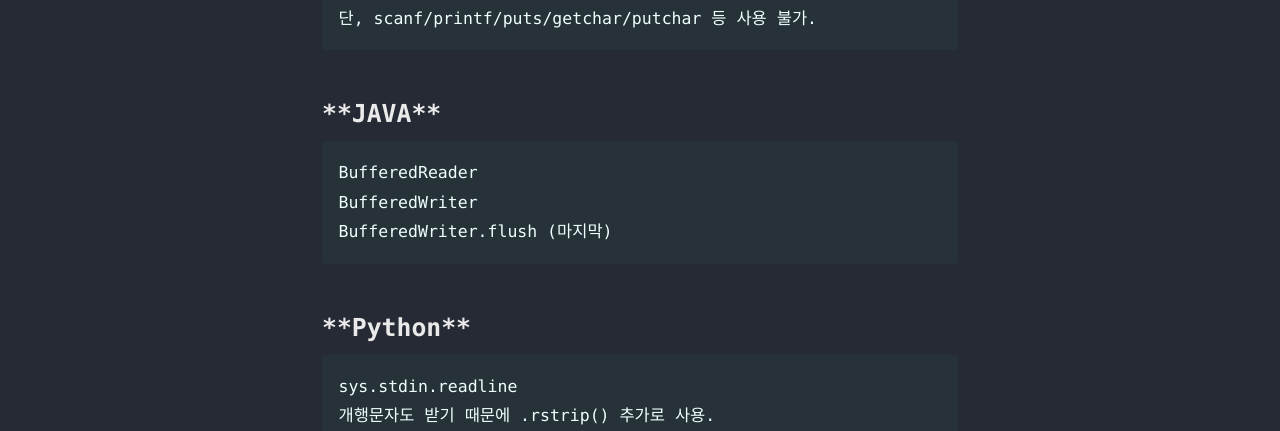
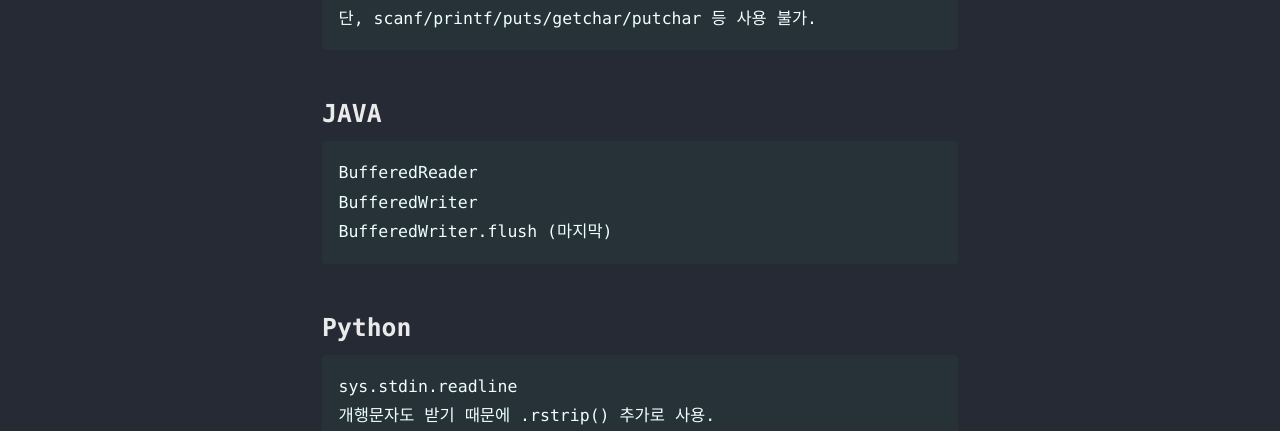
Before and after one commit to blackbeaver37/blackbeaver37.github.io, a Jekyll site: the page built from _posts/2020-07-23-fast_inoutput.md, in a window 1280 px wide. Shown: the part 422-853 px from the top of the page. Built offline with Jekyll 4.4.1, drawn with Linux system fonts in a browser that asks for light colours; cached includes are drawn as plain includes.

````diff
--- a/_posts/2020-07-23-fast_inoutput.md
+++ b/_posts/2020-07-23-fast_inoutput.md
@@ -18,14 +18,14 @@ ios::sync_with_stdio(false)
 단, scanf/printf/puts/getchar/putchar 등 사용 불가.
 ```
 
-### `**JAVA**`
+### **`JAVA`**
 ```
 BufferedReader
 BufferedWriter
 BufferedWriter.flush (마지막)
 ```
 
-### `**Python**`
+### **`Python`**
 ```
 sys.stdin.readline
 개행문자도 받기 때문에 .rstrip() 추가로 사용.
````
